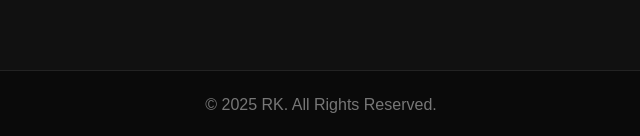
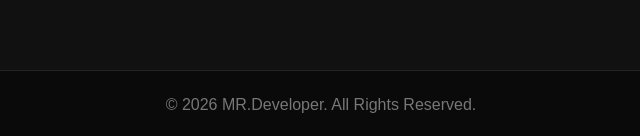
Before and after one commit to Mohd-Rizwan17/My-Portfolio, a plain HTML site: page index.html in a window 1280 px wide. Shown: the part 3272-3408 px from the top of the page, 319-959 px from the left. Drawn offline with Linux system fonts and the light colour scheme.

Commit message:
Update index.html

```diff
--- a/index.html
+++ b/index.html
@@ -334,7 +334,7 @@
       </div>
     </section>
 
-    <footer>© 2025 RK. All Rights Reserved.</footer>
+    <footer>© 2026 MR.Developer. All Rights Reserved.</footer>
 
     <script>
       document.querySelectorAll(".project-link").forEach((link) => {
```
